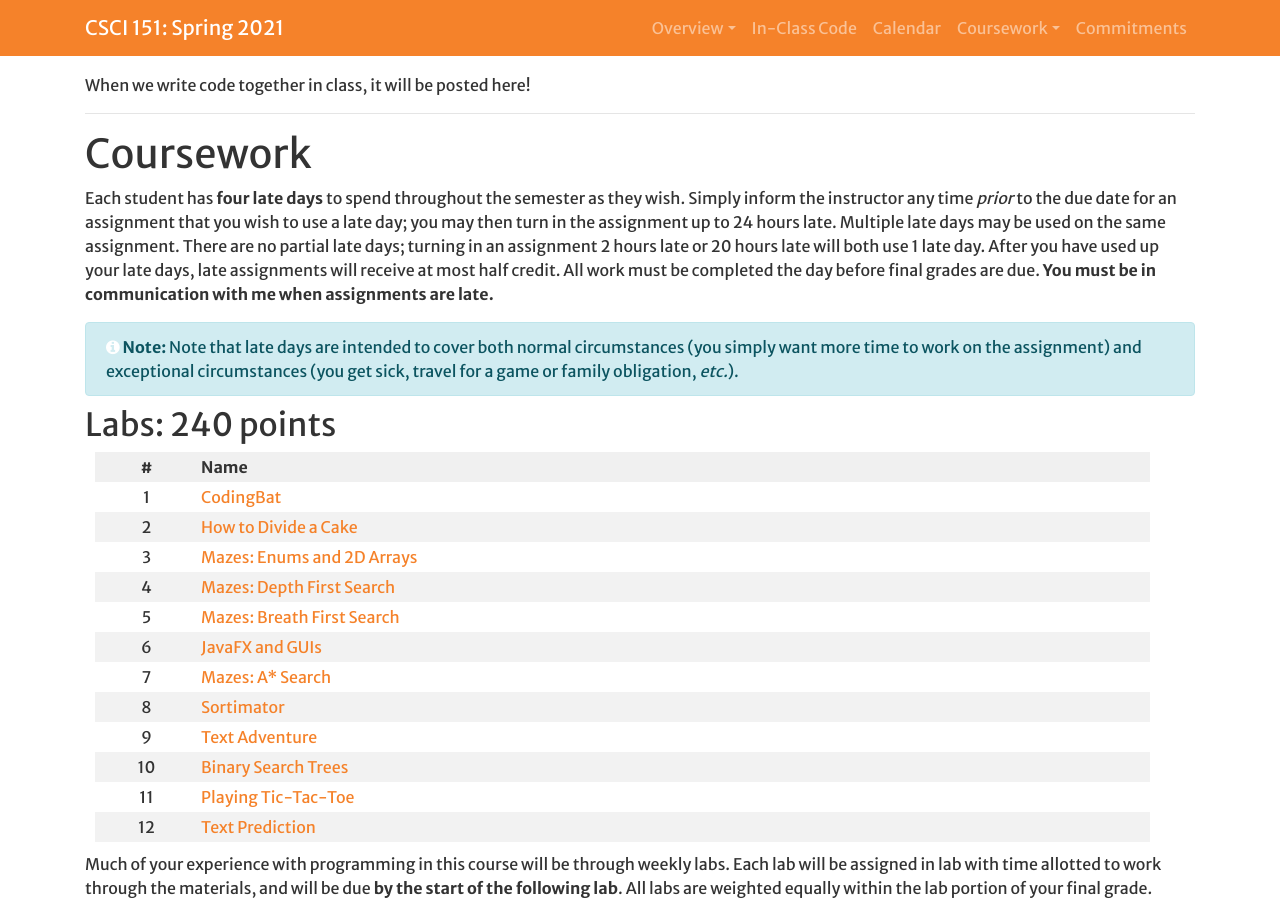
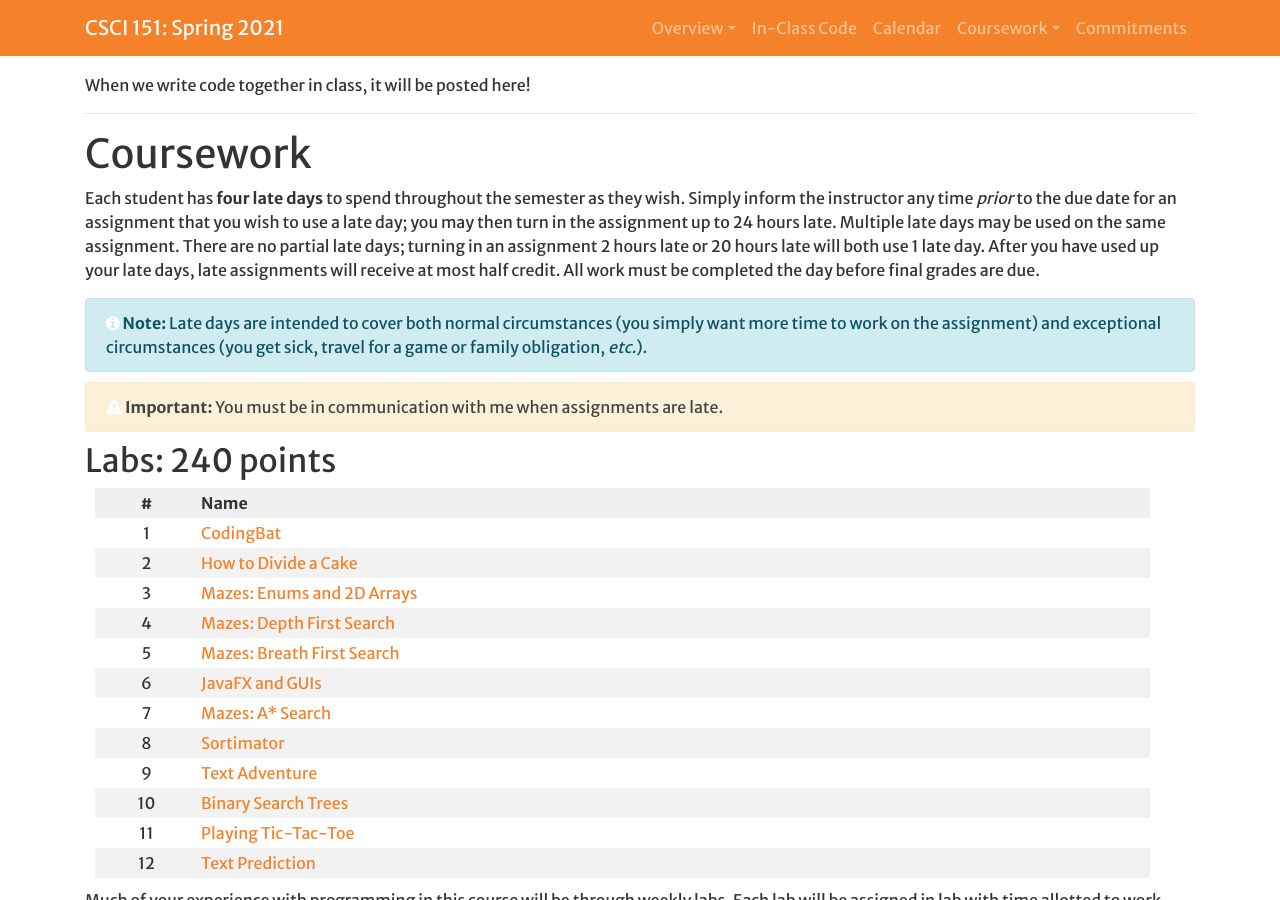
Before and after one commit to Hendrix-CS/csci151, a Jekyll site: the page built from index.md, in a window 1280 px wide and 900 px high, scrolled down 1662 px. Built offline with Jekyll 4.4.1, drawn with Linux system fonts in a browser that asks for light colours; a script that is not in the unit is left out; our own code applies the rules of GitHub Pages for plain Markdown files.

Commit message:
More notes and warning changes

```diff
--- a/index.md
+++ b/index.md
@@ -81,9 +81,12 @@ When we write code together in class, it will be posted here!
 <hr>
 # Coursework
 
-Each student has **four late days** to spend throughout the semester as they wish. Simply inform the instructor any time *prior* to the due date for an assignment that you wish to use a late day; you may then turn in the assignment up to 24 hours late. Multiple late days may be used on the same assignment. There are no partial late days; turning in an assignment 2 hours late or 20 hours late will both use 1 late day. After you have used up your late days, late assignments will receive at most half credit. All work must be completed the day before final grades are due. **You must be in communication with me when assignments are late.**
+Each student has **four late days** to spend throughout the semester as they wish. Simply inform the instructor any time *prior* to the due date for an assignment that you wish to use a late day; you may then turn in the assignment up to 24 hours late. Multiple late days may be used on the same assignment. There are no partial late days; turning in an assignment 2 hours late or 20 hours late will both use 1 late day. After you have used up your late days, late assignments will receive at most half credit. All work must be completed the day before final grades are due.
 
-{% include note.html content="Note that late days are intended to cover both normal circumstances (you simply want more time to work on the assignment) and exceptional circumstances (you get sick, travel for a game or family obligation, *etc.*)." %}
+{% include note.html content="Late days are intended to cover both normal circumstances (you simply want more time to work on the assignment) and exceptional circumstances (you get sick, travel for a game or family obligation, *etc.*)." %}
+
+{% include important.html content="You must be in communication with me when assignments are late." %}
+
 
 ## <a name="labs">Labs</a>: 240 points
 
```
